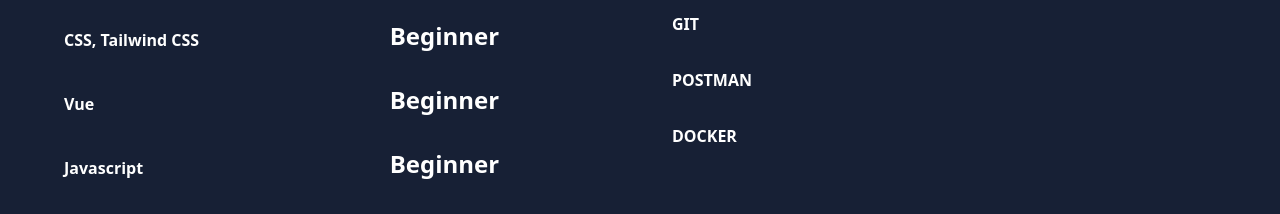
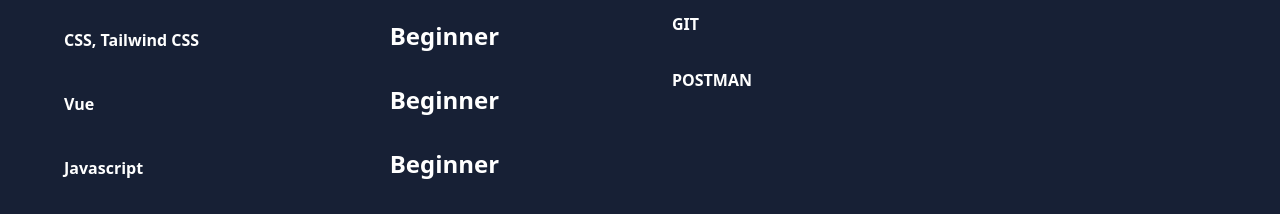
Before and after one commit to Charifx7/MyPortfolio, a Vue app: page / in a window 1280 px wide. Shown: the part 1060-1274 px from the top of the page. Built offline with nearby package versions, Linux system fonts and the light colour scheme.

Commit message:
resume and tools update

```diff
--- a/src/components/ExperienceAndSkills.vue
+++ b/src/components/ExperienceAndSkills.vue
@@ -75,10 +75,6 @@
         id: 3,
         name: 'Postman',
     },
-    {
-        id: 4,
-        name: 'Docker',
-    },
 
 ]);
 
--- a/src/components/HeroSection.vue
+++ b/src/components/HeroSection.vue
@@ -16,7 +16,7 @@
                         Web Developer
                     </p>
                     <div class="flex items-center gap-3 pt-9 flex-col sm:flex-row sm:w-max sm:mx-auto lg:mx-0">
-                        <a href="" target="_blank" class="w-full sm:w-max">
+                        <a href="https://drive.google.com/file/d/1ygQKyq4HvLZjO8eTOzO3zOyaKJdbR9VF/view?usp=sharing" target="_blank" class="w-full sm:w-max">
                             <button class="border ry px-6 md:px-7 py-3 rounded-full relative group w-full flex justify-center
             bg-gradient-to-r from-cyan-600 to-blue-600 transition-transform duration-500 hover:scale-105"
                                 style="background-color: #4DD0E1; border-color: #004d73;">
```
